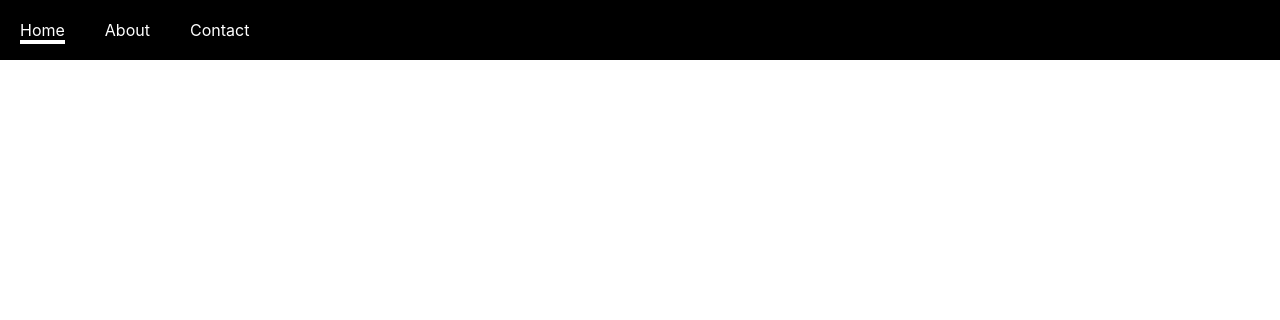
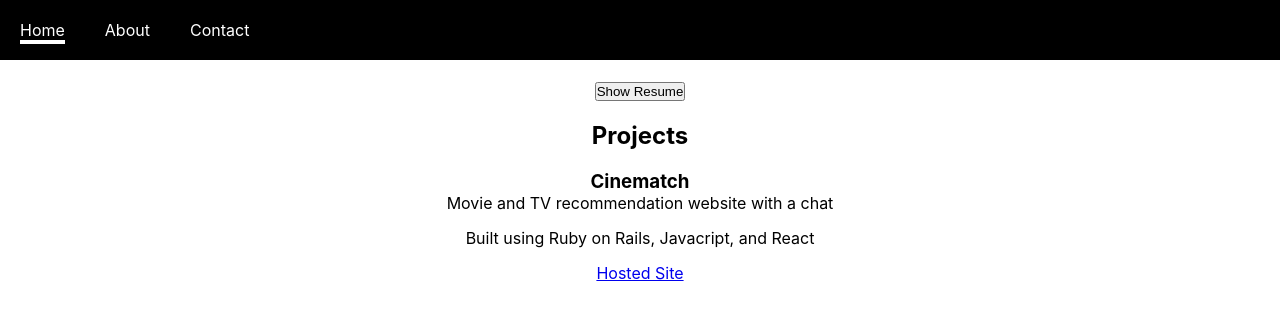
Before and after one commit to jbharwood/joseph-harwood, a React (Create React App) app: page /#/home in a window 1280 px wide. Shown: the top 320 px of the page. Built offline with nearby package versions, Linux system fonts and the light colour scheme.

Commit message:
changed home route

```diff
--- a/src/App.js
+++ b/src/App.js
@@ -17,7 +17,7 @@
         </ul>
       </nav>
       <Switch>
-        <Route exact path='/' component={Home}></Route>
+        <Route exact path='/home' component={Home}></Route>
         <Route exact path='/about' component={About}></Route>
         <Route exact path='/contact' component={Contact}></Route>
         <Redirect from="/" to= "/home" />
```
